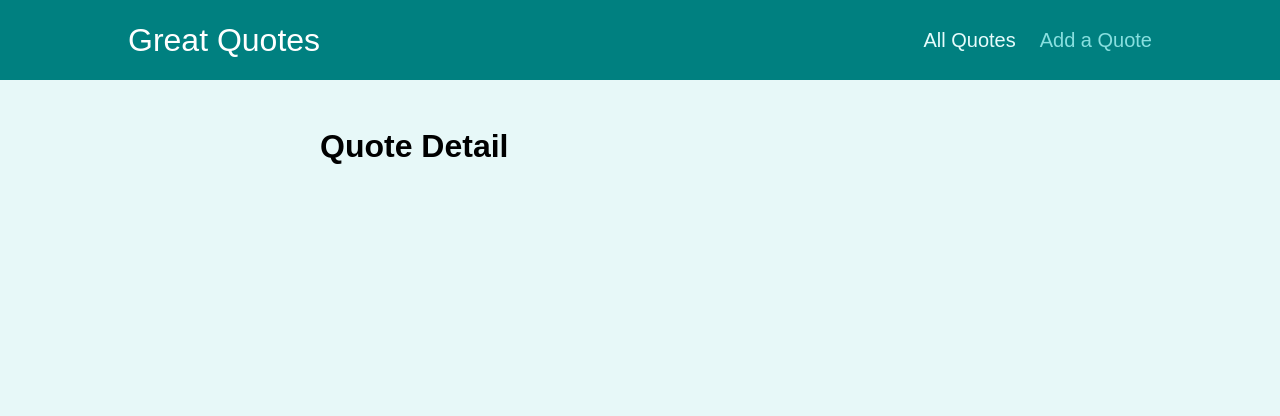
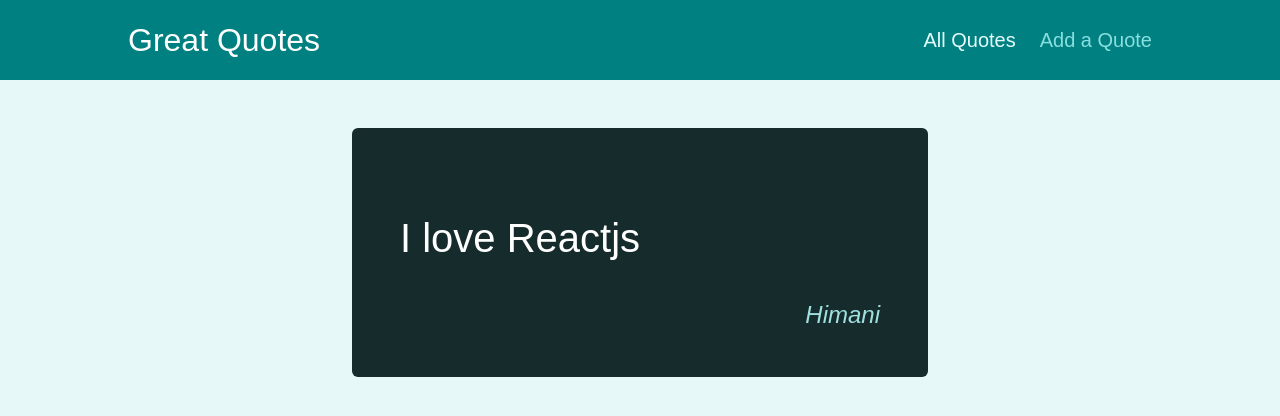
Before and after one commit to Himanikuraware/My_Quotes_SPA, a React (Create React App) app: page /quotes/q1 in a window 1280 px wide. Shown: the top 416 px of the page. Built offline with nearby package versions, Linux system fonts and the light colour scheme.

Commit message:
Added Quote Detail Page.

```diff
--- a/src/components/quotes/QuoteItem.js
+++ b/src/components/quotes/QuoteItem.js
@@ -1,4 +1,7 @@
-import classes from './QuoteItem.module.css';
+import React from "react";
+import { Link } from "react-router-dom";
+
+import classes from "./QuoteItem.module.css";
 
 const QuoteItem = (props) => {
   return (
@@ -9,9 +12,9 @@
         </blockquote>
         <figcaption>{props.author}</figcaption>
       </figure>
-      <a className='btn'>
+      <Link className="btn" to={`/quotes/${props.id}`}>
         View Fullscreen
-      </a>
+      </Link>
     </li>
   );
 };
--- a/src/pages/AllQuotes.jsx
+++ b/src/pages/AllQuotes.jsx
@@ -2,7 +2,7 @@
 
 import QuoteList from "../components/quotes/QuoteList";
 
-const DUMMY_QUOTES = [
+export const DUMMY_QUOTES = [
   {
     id: "q1",
     author: "Himani",
--- a/src/pages/QuoteDetail.jsx
+++ b/src/pages/QuoteDetail.jsx
@@ -2,12 +2,19 @@
 import { useParams, Route } from "react-router-dom";
 
 import Comments from "../components/comments/Comments";
+import HighlightedQuote from "../components/quotes/HighlightedQuote";
+import { DUMMY_QUOTES } from "./AllQuotes";
 
 const QuoteDetail = () => {
   const params = useParams();
+  const quote = DUMMY_QUOTES.find((quote) => quote.id === params.quoteId);
+  if (!quote) {
+    return <p>No quote found!</p>;
+  }
+
   return (
     <div>
-      <h1>Quote Detail</h1>
+      <HighlightedQuote text={quote.text} author={quote.author} />
       <Route path={`/quotes/${params.quoteId}/comments`}>
         <Comments />
       </Route>
```
